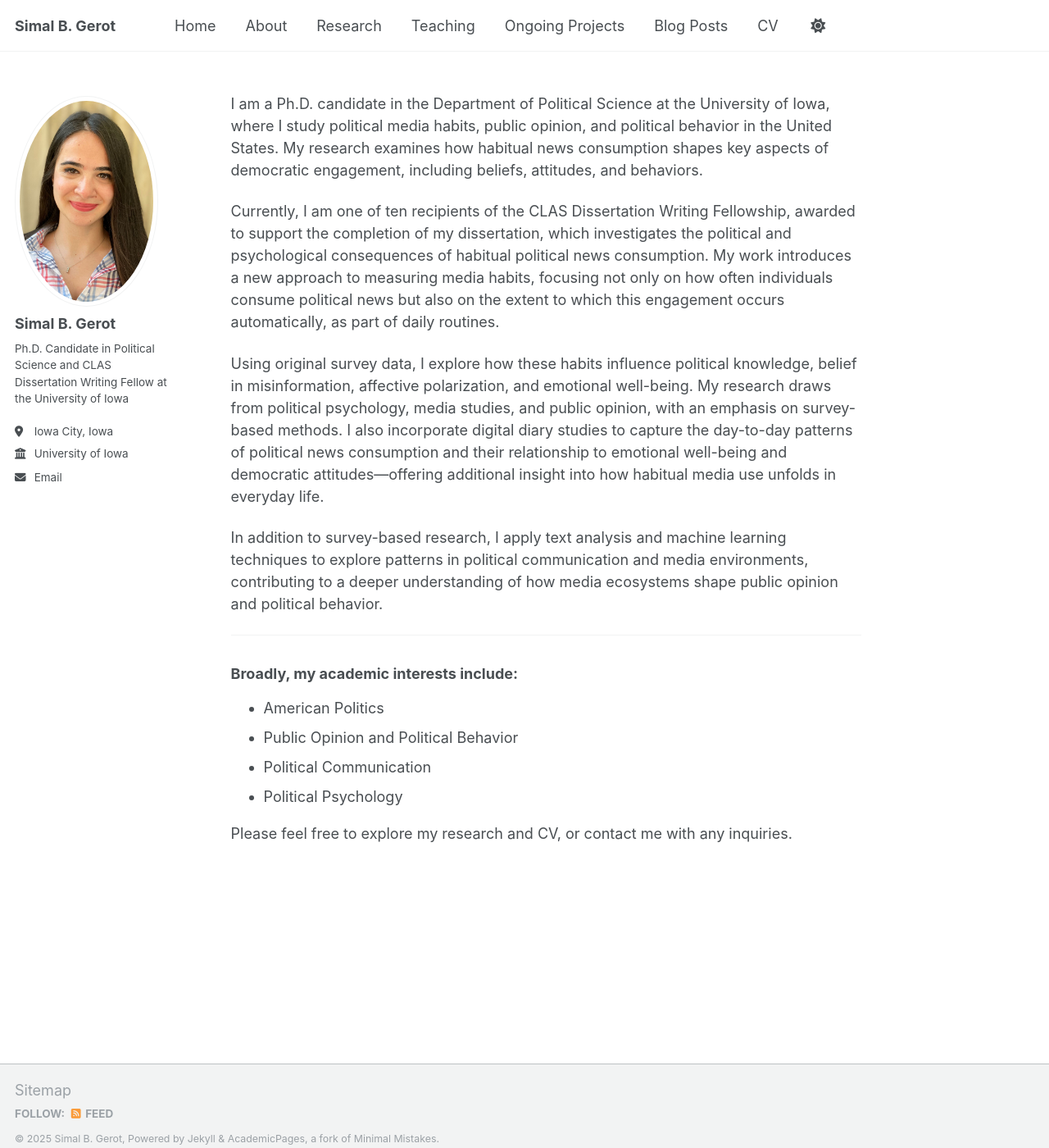
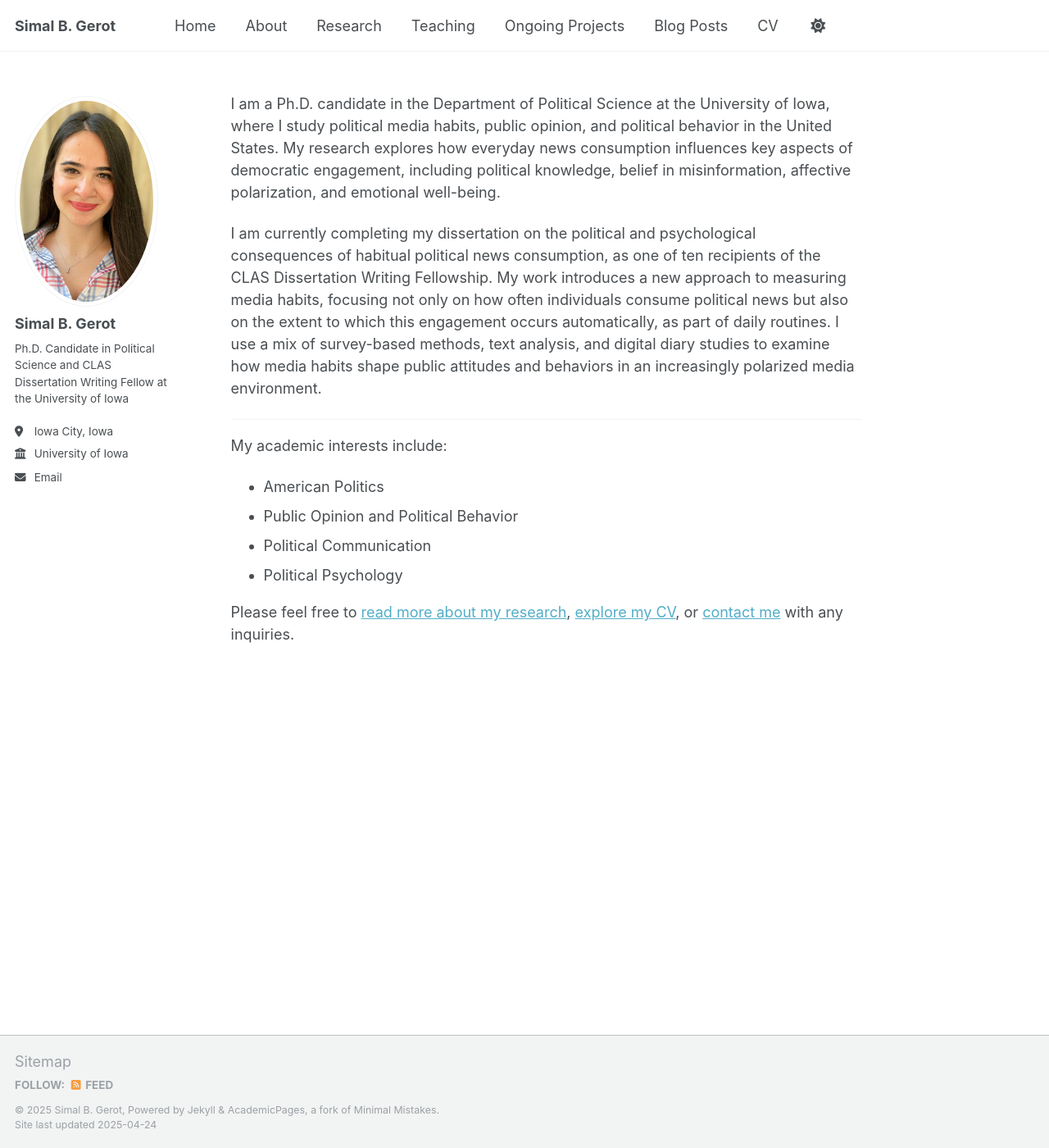
Before and after one commit to sbgerot/sbgerot.github.io, a Jekyll site: the page built from _pages/about.md, in a window 1280 px wide and 1400 px high. Shown: the whole window at 82% size. Built offline with Jekyll 4.4.1, drawn with Linux system fonts in a browser that asks for light colours.

Commit message:
Update about.md

```diff
--- a/_pages/about.md
+++ b/_pages/about.md
@@ -5,20 +5,16 @@ author_profile: true
 redirect_from:
   - /about.html
 ---
-I am a Ph.D. candidate in the Department of Political Science at the University of Iowa, where I study political media habits, public opinion, and political behavior in the United States. My research examines how habitual news consumption shapes key aspects of democratic engagement, including beliefs, attitudes, and behaviors.
+I am a Ph.D. candidate in the Department of Political Science at the University of Iowa, where I study political media habits, public opinion, and political behavior in the United States. My research explores how everyday news consumption influences key aspects of democratic engagement, including political knowledge, belief in misinformation, affective polarization, and emotional well-being.
 
-Currently, I am one of ten recipients of the CLAS Dissertation Writing Fellowship, awarded to support the completion of my dissertation, which investigates the political and psychological consequences of habitual political news consumption. My work introduces a new approach to measuring media habits, focusing not only on how often individuals consume political news but also on the extent to which this engagement occurs automatically, as part of daily routines.
-
-Using original survey data, I explore how these habits influence political knowledge, belief in misinformation, affective polarization, and emotional well-being. My research draws from political psychology, media studies, and public opinion, with an emphasis on survey-based methods. I also incorporate digital diary studies to capture the day-to-day patterns of political news consumption and their relationship to emotional well-being and democratic attitudes—offering additional insight into how habitual media use unfolds in everyday life.
-
-In addition to survey-based research, I apply text analysis and machine learning techniques to explore patterns in political communication and media environments, contributing to a deeper understanding of how media ecosystems shape public opinion and political behavior.
+I am currently completing my dissertation on the political and psychological consequences of habitual political news consumption, as one of ten recipients of the CLAS Dissertation Writing Fellowship. My work introduces a new approach to measuring media habits, focusing not only on how often individuals consume political news but also on the extent to which this engagement occurs automatically, as part of daily routines. I use a mix of survey-based methods, text analysis, and digital diary studies to examine how media habits shape public attitudes and behaviors in an increasingly polarized media environment.
 
 ---
 
-### Broadly, my academic interests include:
+My academic interests include:
 - American Politics
 - Public Opinion and Political Behavior
 - Political Communication
 - Political Psychology
 
-Please feel free to explore my research and CV, or contact me with any inquiries.
+Please feel free to [read more about my research](/publications/), [explore my CV](/cv/), or [contact me](mailto:simal-gerot@uiowa.edu) with any inquiries.
```
